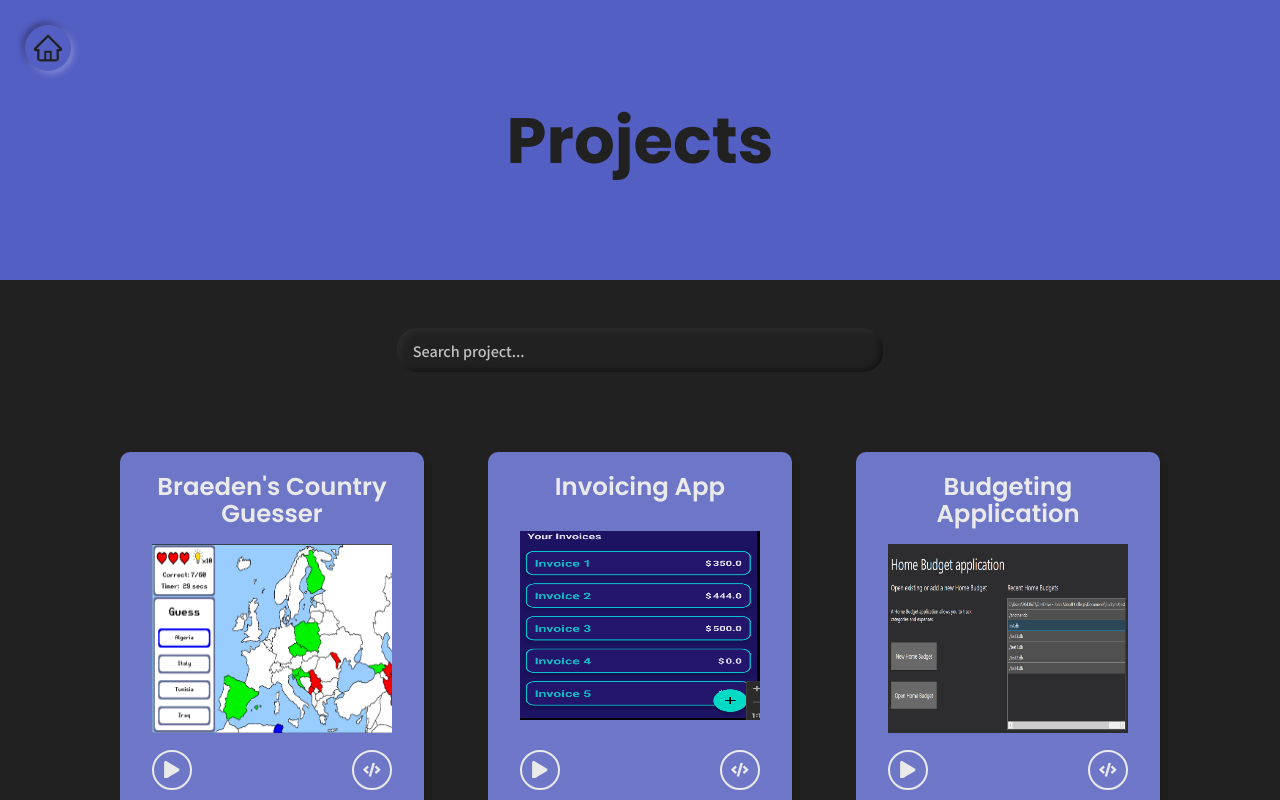
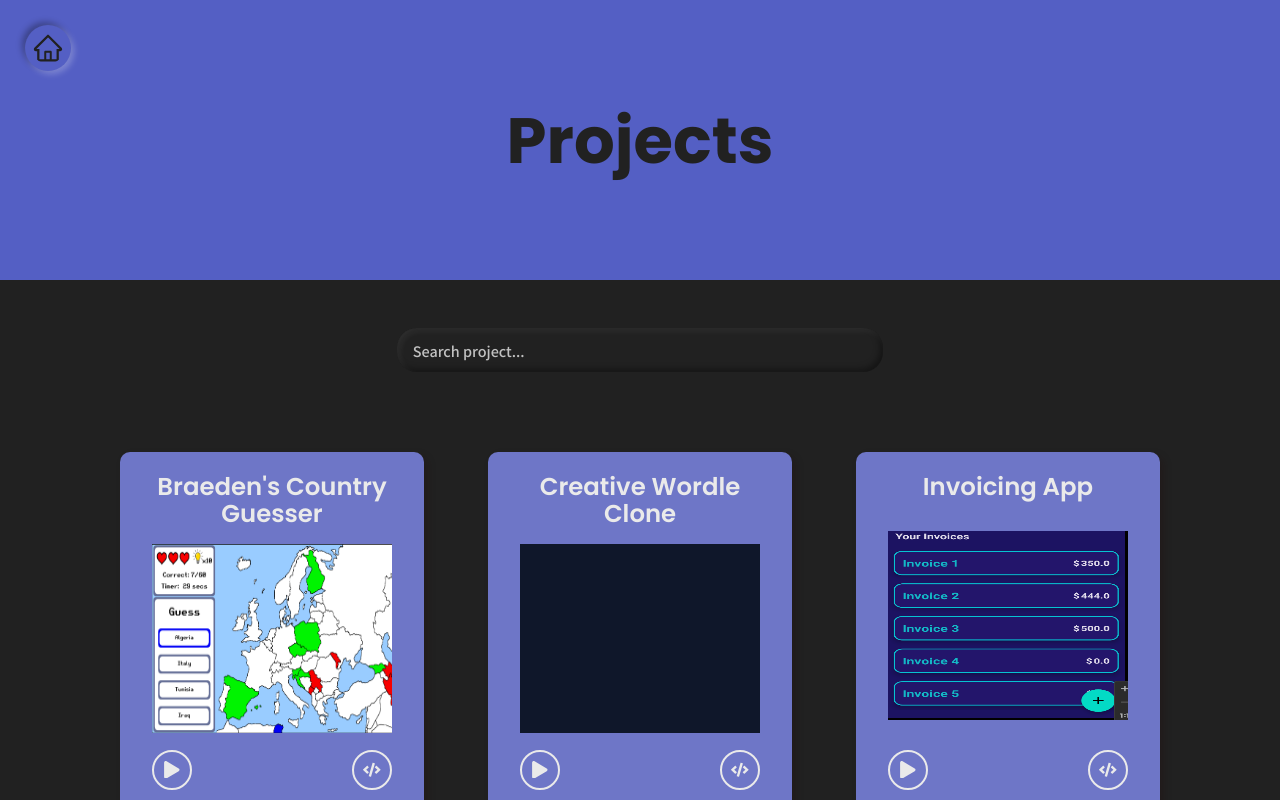
Before and after one commit to BraedenGiasson/braedengiasson.github.io, a React (Create React App) app: page /projects in a window 1280 px wide. Shown: the top 800 px of the page. Built offline with nearby package versions, Linux system fonts and the light colour scheme; a web font is replaced by a local one.

Commit message:
Added CreativeWordleClone project

```diff
--- a/src/data/projectsData.js
+++ b/src/data/projectsData.js
@@ -16,6 +16,7 @@ import homebudget from '../assets/png/HomeBudget.PNG'
 import invoiceapp from '../assets/png/InvoiceApp.PNG'
 import carpartstracker from '../assets/png/CarPartsTracker.PNG'
 import braedenscountryguesser from '../assets/png/BraedenCountryGuesser.PNG'
+import creativewordleclone from '../assets/png/CreativeWordleClone.PNG'
 
 
 export const projectsData = [
@@ -30,6 +31,15 @@ export const projectsData = [
     },
     {
         id: 2,
+        projectName: 'Creative Wordle Clone',
+        projectDesc: 'A fun and interactive twist on the original Wordle game! Including infinite games, 5,6, and 7 letter words, and color changing.',
+        tags: ['JavaScript', 'React', 'HTML', 'CSS', 'TypeScript', 'JSON'],
+        code: 'https://github.com/BraedenGiasson/CreativeWordleClone',
+        demo: 'https://github.com/BraedenGiasson/CreativeWordleClone',
+        image: creativewordleclone
+    },
+    {
+        id: 3,
         projectName: 'Invoicing App',
         projectDesc: 'An invoicing app for a customer to conveniently track and modify invoices.',
         tags: ['Java', 'Android Studio'],
@@ -38,7 +48,7 @@ export const projectsData = [
         image: invoiceapp
     },
     {
-        id: 3,
+        id: 4,
         projectName: 'Budgeting Application',
         projectDesc: 'A Desktop home budgeting application for the use of tracking and modifying budgets.',
         tags: ['C#', 'SQLite', 'WPF', 'Agile', 'Scrum', 'CI/CD', 'MVP'],
@@ -47,7 +57,7 @@ export const projectsData = [
         image: homebudget
     },
     {
-        id: 4,
+        id: 5,
         projectName: 'Super Alien Bros',
         projectDesc: 'Technically Super Mario Bros, but with a little twist, aliens! Basically the same functionality, but cooler, with invisibility!\nCheck it out!',
         tags: ['JavaScript', 'HTML', 'CSS', 'JSON'],
@@ -56,7 +66,7 @@ export const projectsData = [
         image: superalienbros
     },
     {
-        id: 5,
+        id: 6,
         projectName: 'Car Parts Tracker',
         projectDesc: 'A car part tracker to track car parts. A user can create projects containing multiple car parts for their own personal projects.',
         tags: ['JavaScript', 'HTML', 'CSS', 'MySQL', 'Bootstrap', 'Handlebars', 'Express.js'],
@@ -65,7 +75,7 @@ export const projectsData = [
         image: carpartstracker
     },
     {
-        id: 6,
+        id: 7,
         projectName: 'Angry Birds',
         projectDesc: 'A simple assignment, a modified clone of the Angry Birds game, but built almost purely in JavaScript!',
         tags: ['JavaScript', 'HTML', 'CSS', 'JSON'],
@@ -74,7 +84,7 @@ export const projectsData = [
         image: angrybirds
     },
     {
-        id: 7,
+        id: 8,
         projectName: 'Pokemon',
         projectDesc: 'An assignment based on a small part of the original Pokemon game, focused more on the fighting between the different Pokemon.',
         tags: ['JavaScript', 'HTML', 'CSS', 'JSON'],
@@ -83,7 +93,7 @@ export const projectsData = [
         image: pokemon
     },
     {
-        id: 8,
+        id: 9,
         projectName: 'Match 3',
         projectDesc: 'Similar to Candy Crush. The goal is to match any three tiles of the same pattern by swapping two adjacent tiles. You gain points for every match of 3 to hopefully progress to the next level.',
         tags: ['JavaScript', 'HTML', 'CSS', 'JSON'],
@@ -92,7 +102,7 @@ export const projectsData = [
         image: match3
     },
     {
-        id: 9,
+        id: 10,
         projectName: 'REM Destination Tracker',
         projectDesc: 'A simple maps destination tracker where you can enter a start and end station, as well as a start date and time. It will then show you a path to the destination, including all the stops along the way, as well as the time to destination.',
         tags: ['JavaScript', 'HTML', 'CSS', 'Node.js', 'JSON'],
```
Also changed, not shown: src/assets/png/CreativeWordleClone.png (added).
